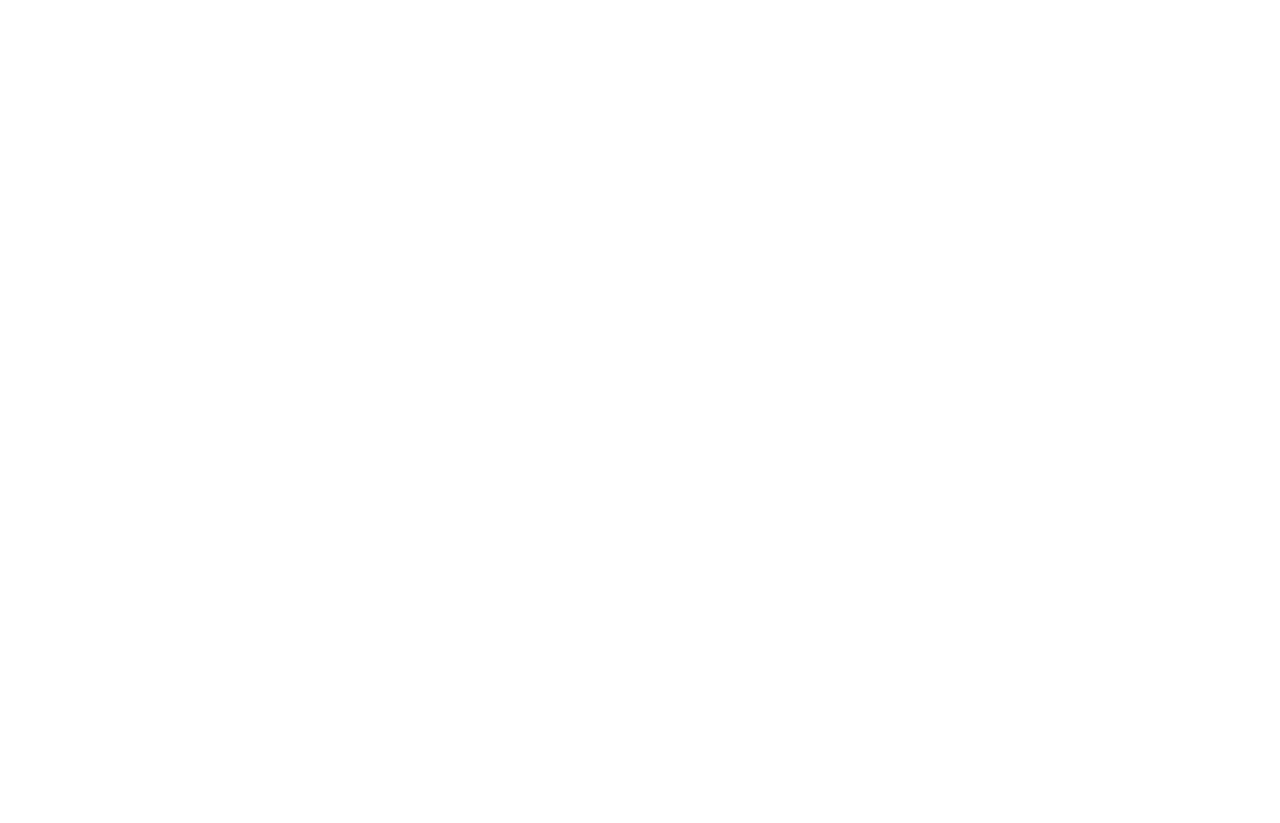
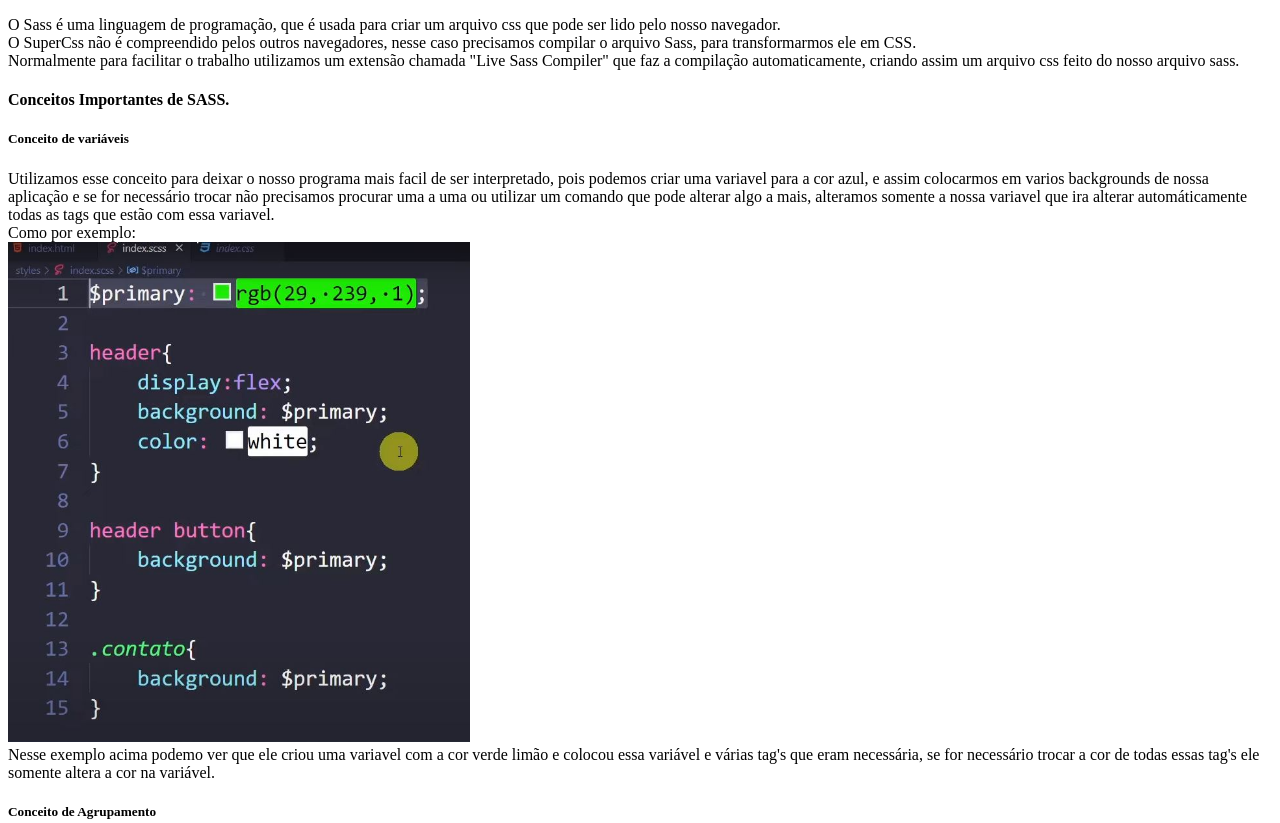
Before and after one commit to GustavoMuraroGonzales/Sass, a plain HTML site: page index.html in a window 1280 px wide. Shown: the top 823 px of the page. Before the commit the page ends 800 px from the top, so only its background shows below. Drawn offline with Linux system fonts and the light colour scheme.

Commit message:
adicionada arquivo sass

```diff
--- a/index.html
+++ b/index.html
@@ -4,9 +4,33 @@
     <meta charset="UTF-8">
     <meta name="viewport" content="width=device-width, initial-scale=1.0">
     <title>Sass</title>
-    <link rel="stylesheet" href="estilo.css">
+    <link rel="stylesheet" href="styles/index.css">
 </head>
 <body>
+        <p>
+            O Sass é uma linguagem de programação, que é usada para criar um arquivo css que pode ser lido pelo nosso navegador.<br>
+            O SuperCss não é compreendido pelos outros navegadores, nesse caso precisamos compilar o arquivo Sass, para transformarmos ele em CSS.<br>
+            Normalmente para facilitar o trabalho utilizamos um extensão chamada "Live Sass Compiler" que faz a compilação automaticamente, criando assim um arquivo css feito do nosso arquivo sass.<br>
+            <h4>Conceitos Importantes de SASS.</h4>
+            <h5>Conceito de variáveis</h5>
+            Utilizamos esse conceito para deixar o nosso programa mais facil de ser interpretado, pois podemos criar uma variavel para a cor azul, e assim colocarmos em varios backgrounds de nossa aplicação e se for necessário trocar não precisamos procurar uma a uma ou utilizar um comando que pode alterar algo a mais, alteramos somente a nossa variavel que ira alterar automáticamente todas as tags que estão com essa variavel.<br>
+            Como por exemplo:<br>
+            <img src="img/Exemplo_var.JPG" /> <br>
+            Nesse exemplo acima podemo ver que ele criou uma variavel com a cor verde limão e colocou essa variável e várias tag's que eram necessária, se for necessário trocar a cor de todas essas tag's ele somente altera a cor na variável.<br>
+            <h5>Conceito de Agrupamento</h5>
+            Utilizamos esse conceito para agruparmos os elementos em um só local, assim ficando mais facil para darmos manutenção em nosso sistema.<br>
+            Como por exemplo:<br>
+            <img src="img/aexemplo_agrupamento.JPG" /><br>
+            Nesse caso do exemplo nós colocamos todos as tag's dentro da tag do elemento header para asssim ficar mais fácil na visualização.<br>
+        </p>
 
+        <div class="header">
+            <h1>Aprenderndo Sass</h1>
+            <button>Um botão Qualquer</button>
+        </div>
+        <div class="contato">
+            <h2>Uma div qualquer</h2>
+            <button>Outro Botão</button>
+        </div>
 </body>
 </html>
--- /dev/null
+++ b/styles/index.scss
@@ -0,0 +1,4 @@
+
+img {
+    height: 500px;
+}
```
Also changed, not shown: estilo.css (deleted), img/Exemplo_var.JPG (added), img/aexemplo_agrupamento.JPG (added), styles/index.css (added), 1 other file.
